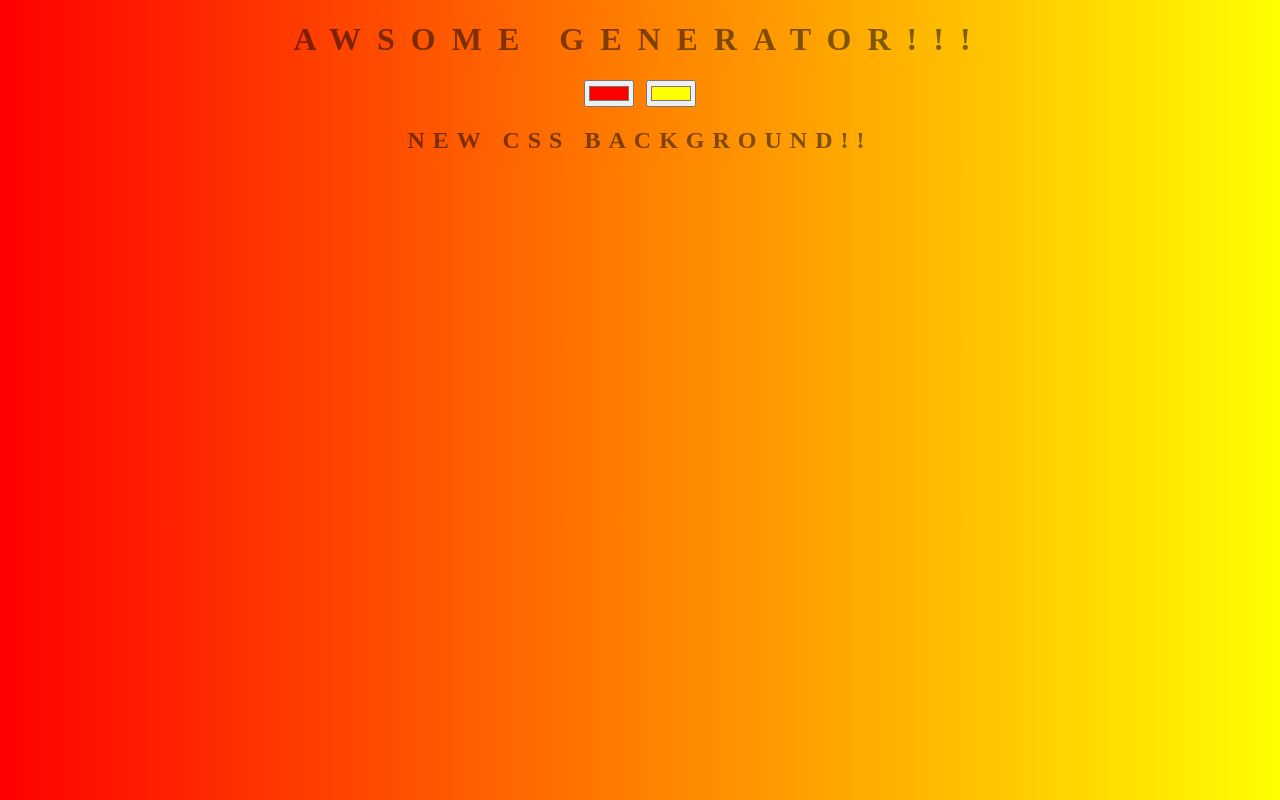
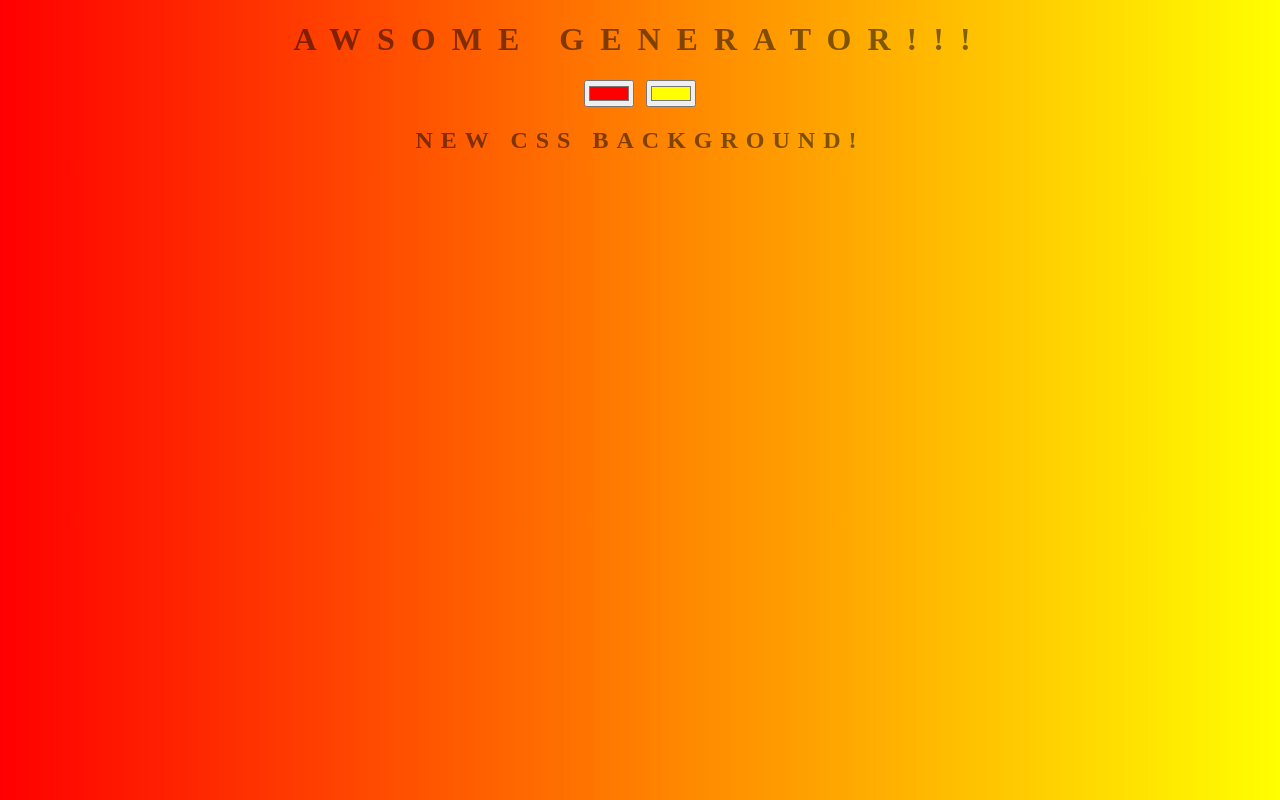
Before and after one commit to Itailevi420/background-generator.github.io, a plain HTML site: page index.html in a window 1280 px wide. Drawn offline with Linux system fonts and the light colour scheme.

Commit message:
changed h2!

```diff
--- a/index.html
+++ b/index.html
@@ -10,7 +10,7 @@
         <h1>Awsome Generator!!!</h1>
         <input class="color1" type="color" name="color1" value="#ff0000">
         <input class="color2" type="color" name="color2" value="#ffff00">
-        <h2>New CSS Background!!</h2>
+        <h2>New CSS Background!</h2>
         <h3></h3>
 
         <script type="text/javascript" src="script.js"></script>
```
